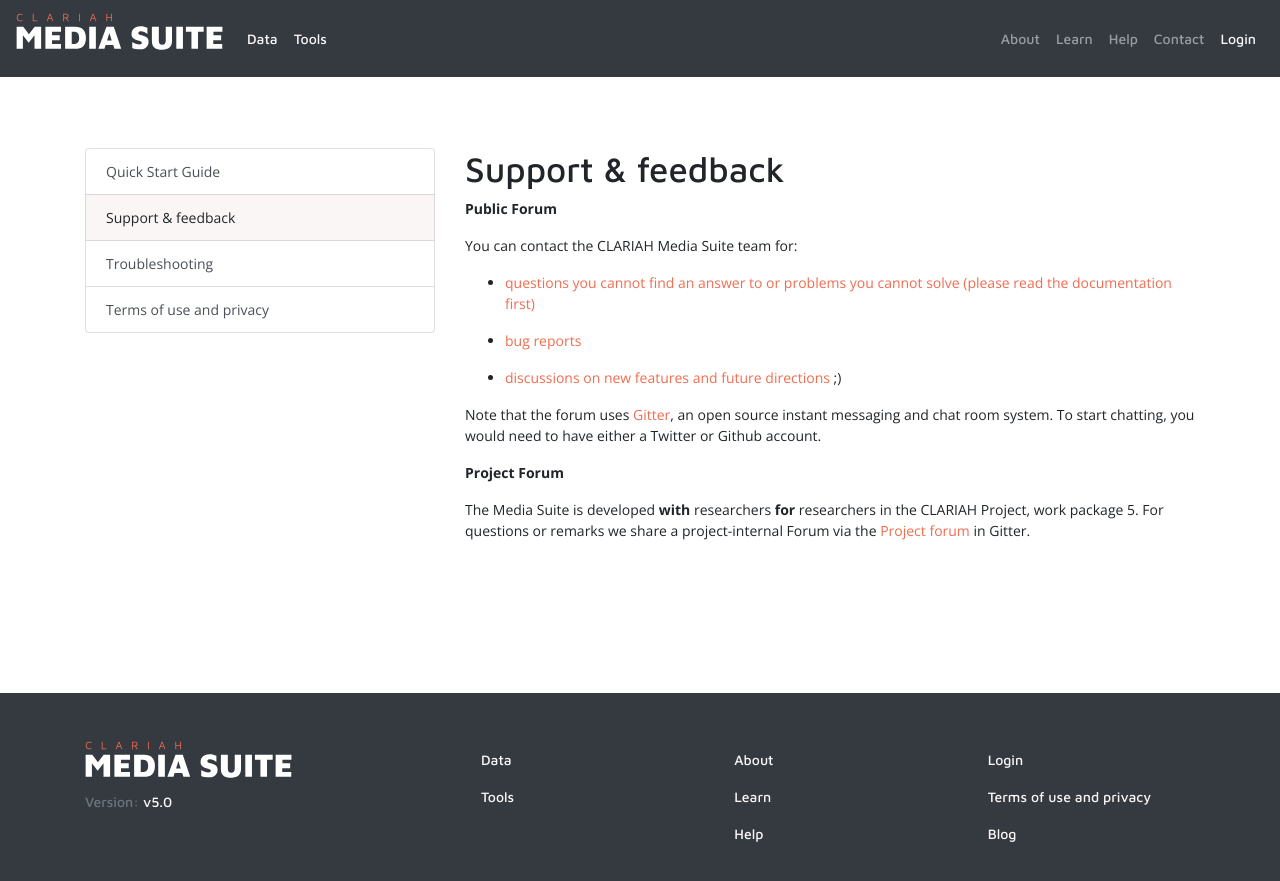
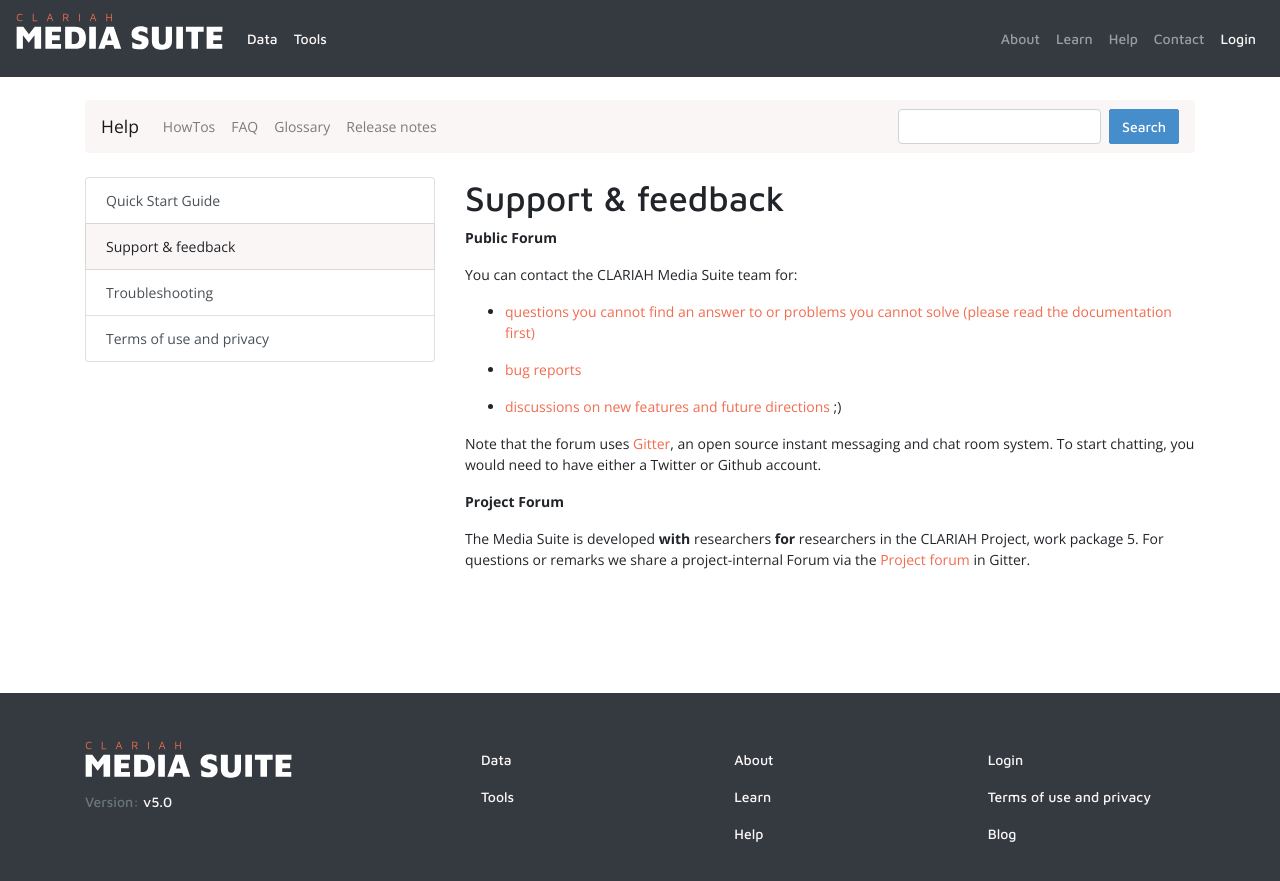
Before and after one commit to roelandordelman/mediasuite-website, a Jekyll site: the page built from collections/_help/forum.md, in a window 1280 px wide. Shown: the top 881 px of the page. Built offline with Jekyll 4.4.1, drawn with Linux system fonts in a browser that asks for light colours.

Commit message:
Add fix navigation help section

```diff
--- a/_config.yml
+++ b/_config.yml
@@ -27,7 +27,7 @@
   help:
     title: Help
     output: true
-    permalink: /help/:name
+    permalink: /documentation/:name
   uploads:
     title: Uploads
     output: true
--- a/_layouts/documentation.html
+++ b/_layouts/documentation.html
@@ -7,7 +7,7 @@
 				<div class="list-group">
 					{% assign items = site.help | sort: 'position' %}
 					{% for item in items %}
-					<a href="{{ item.url | relative_url }}" class="list-group-item list-group-item-action {% if page.url == item.url %} active{% endif %}">{{ item.title }}</a>
+					<a href="{{ item.url | relative_url }}" class="list-group-item list-group-item-action{% if page.url == item.url %} active{% endif %}">{{ item.title }}</a>
 					{% endfor %}
 				</div>
 			</div>
--- a/_layouts/help.html
+++ b/_layouts/help.html
@@ -1,6 +1,7 @@
 {% include header.html %}
-<main role="main" class="flex-shrink-0 my-5">
+<main role="main" class="flex-shrink-0 mb-5">
 	<div class="container">
+		{% include nav_documentation.html %}
 		<div class="row">
 			<div class="col-md-4">
 				<div class="list-group">
--- a/documentation/index.markdown
+++ b/documentation/index.markdown
@@ -1,6 +1,6 @@
 ---
 title: Media Suite User Documentation
-layout: documentation
+layout: help
 ---
 
 The CLARIAH Media Suite is intended primarily as a **research tool** for scholars interested in **data science** with media collections maintained at institutes in the Netherlands such as Netherlands Institute for Sound and Vision, National Library, Eye Film Institute, DANS, Meertens Institute, etc. The Media Suite provides specific tools for researchers to search, analyse and annotate these data collections. In this documentation section we aim to provide all the necessary information needed to work with the Media Suite, in the form of:
```
